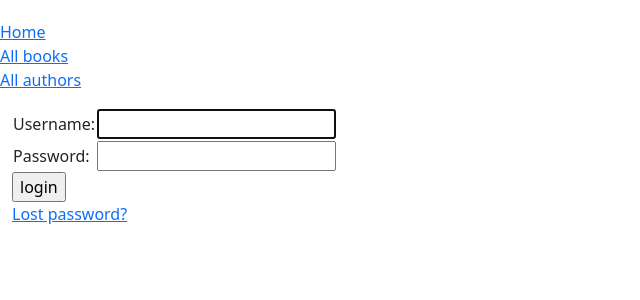
After one commit to ra2dd/locallibrary, a Django app: page /accounts/login/ in a window 1280 px wide. The commit adds this page. Shown: the top 300 px of the page, without its empty margins (0-640 px from the left). Run offline with Django 4.2, Linux system fonts and the light colour scheme.

Commit message:
added accounts urlpattern. Login, logout template

```diff
--- a/catalog/static/css/style.css
+++ b/catalog/static/css/style.css
@@ -7,10 +7,5 @@
 
 .small-text
 {
-    font-size: 0.5rem;
+    font-size: 0.9rem;
 }
-
-p
-{
-    background-color: aqua;
-}
--- a/catalog/templates/catalog/author_detail.html
+++ b/catalog/templates/catalog/author_detail.html
@@ -28,7 +28,7 @@
         {% for book in author.book_set.all %}
             <hr>
 
-            <p style="font-size: 1.1em">
+            <p>
                 <strong>Title:</strong>
                 <a href="{{ book.get_absolute_url }}">{{ book.title }}</a>
             </p>
--- a/locallibrary/urls.py
+++ b/locallibrary/urls.py
@@ -27,4 +27,6 @@ urlpatterns = [
     path('admin/', admin.site.urls),
     path('catalog/', include('catalog.urls')),
     path('', RedirectView.as_view(url='catalog/', permanent=True)),
+
+    path('accounts/', include('django.contrib.auth.urls')),
 ] + static(settings.STATIC_URL, document_root=settings.STATIC_ROOT)
--- /dev/null
+++ b/templates/registration/login.html
@@ -0,0 +1,49 @@
+{% extends "base_generic.html" %}
+
+{% block content %}
+
+    {% if form.errors %}
+        <p>
+            Your username and password didn't match.
+            Please tr again.
+        </p>
+    {% endif %}
+
+    {% if next %}
+        {% if user.is_authenticated %}
+            <p>
+                Your account doesn't have access to this page.
+                To proceed, please login with an account that has access.
+            </p>
+        {% else %}
+            <p>
+                Please login to see this page.
+            </p>
+        {% endif %}
+    {% endif %}
+
+    <form method="post" action="{% url 'login' %}">
+        {% csrf_token %}
+        <table>
+            <tr>
+                <td>{{ form.username.label_tag }}</td>
+                <td>{{ form.username }}</td>
+            </tr>
+
+            <tr>
+                <td>{{ form.password.label_tag }}</td>
+                <td>{{ form.password }}</td>
+            </tr>
+        </table>
+
+        <input type="submit" value="login" />
+        <input type="hidden" name="text" value="{{ next }}" />
+    </form>
+
+    {# Assumes you setup the password_reset view in URLconf #}
+    <p>
+        <a href="{% url 'password_reset' %}">
+            Lost password?
+        </a>
+    </p>
+{% endblock %}
```
Also changed, not shown: locallibrary/settings.py (+8 -1 lines), templates/registration/logged_out.html (added, +8 -0 lines), db.sqlite3.
